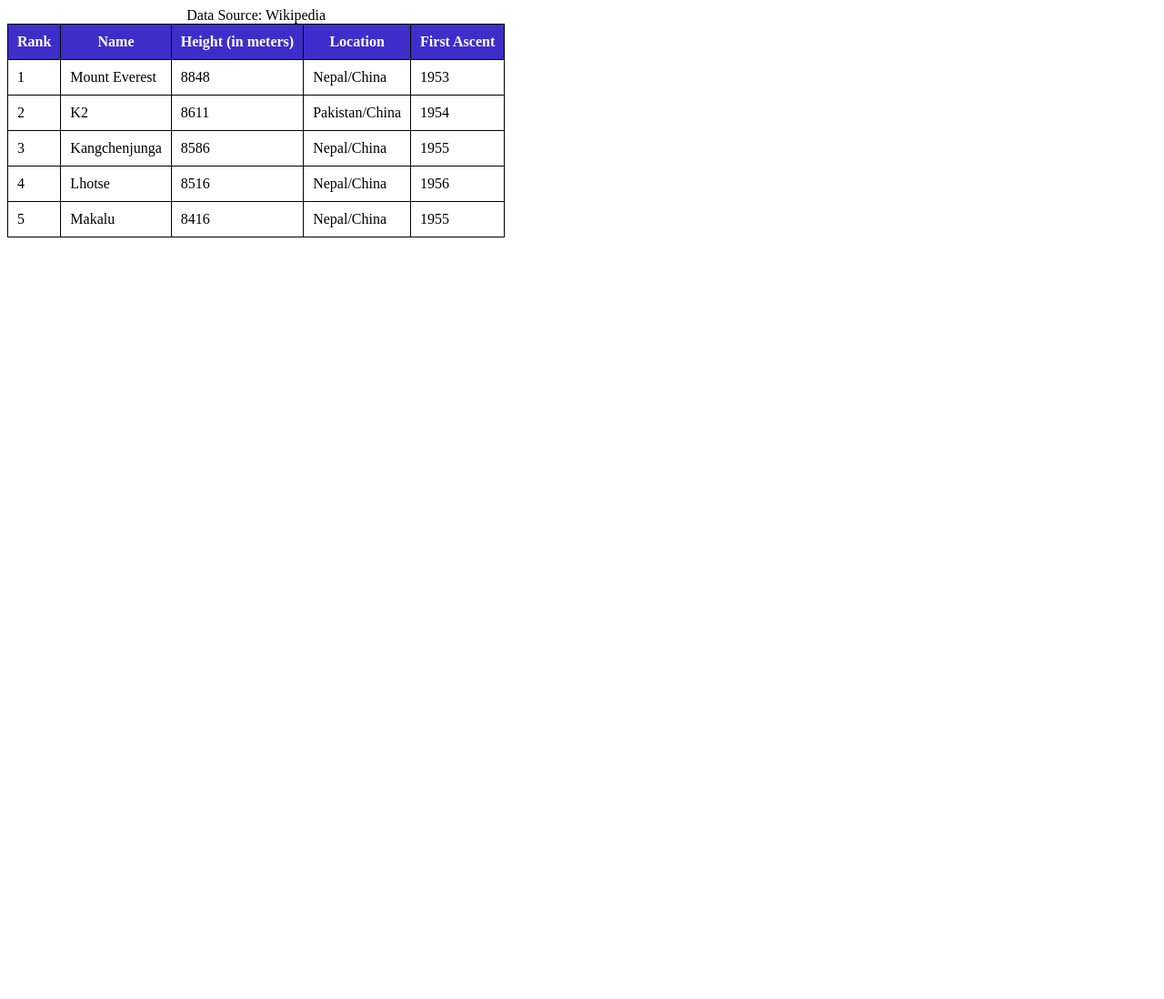
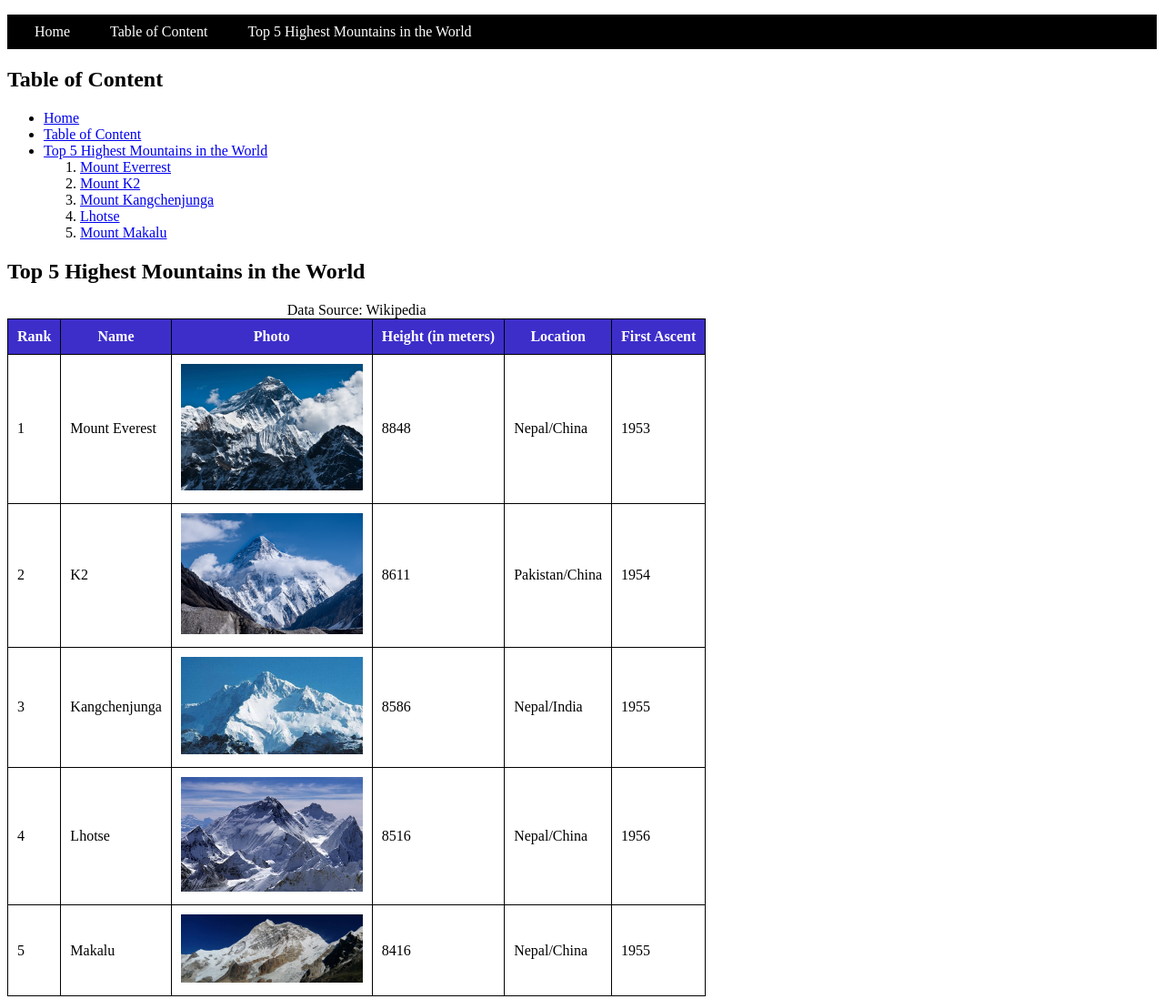
Before and after one commit to sintimmisa/HTMLCSS---Assigment-3, a plain HTML site: page index.html in a window 1280 px wide. Shown: the whole page at 91% size. Before the commit the page ends 800 px from the top, so only its background shows below. Drawn offline with Linux system fonts and the light colour scheme.

Commit message:
Created Bookmark Links

```diff
--- a/index.html
+++ b/index.html
@@ -20,56 +20,120 @@
             background-color:rgba(40, 23, 196, 0.897);
             color:white;
         }
+        nav ul{
+            list-style-type: none;
+            background: black;
+            padding: 10px;
+
+
+        }
+        nav li{
+            display: inline;
+
+
+        }
+        nav li a{
+            text-decoration: none;
+            color:white;
+            padding: 10px 20px;
+
+        }
     </style>
 </head>
 <body>
+
+    <header>
+        <nav>
+            <ul>
+                <li><a href="#">Home</a></li>
+                <li><a href="#table-of-content">Table of Content</a></li>
+                <li><a href="#top-5-hightest-mountings">Top 5 Highest Mountains in the World</a></li>
+            </ul>
+        </nav>
+    </header>
+    <main>
+
+        <!--Table of content -->
+        <section id="table-of-content">
+            <h2>Table of Content</h2>
+            <ul>
+                <li><a href="#">Home</a></li>
+                <li><a href="#table-of-content">Table of Content</a></li>
+                <li><a href="#top-5-hightest-mountings">Top 5 Highest Mountains in the World</a></li>
+                    <ol>
+                        <li type=""><a href="#mount-everest">Mount Everrest<a></li>
+                        <li type=""><a href="#k2">Mount K2<a></li>
+                        <li type=""><a href="#mount-kangchenjunga">Mount Kangchenjunga<a></li>
+                        <li type=""><a href="#mount-lhotse">Lhotse<a></li>
+                        <li type=""><a href="#mount-makalu">Mount Makalu<a></li>
+
+                    </ol>
+            </ul>
+
+        </section>
+
+        <!--Top 5 Mounting inthe World-->
+        <section id="top-5-hightest-mountings">
+            <h2>Top 5 Highest Mountains in the World</h2>
             <table title="Top 5 Highest Mountains in the World">
                 <caption>Data Source: Wikipedia</caption>
                 <tr>
                     <th>Rank</th>
                     <th>Name</th>
+                    <th>Photo</th>
                     <th>Height (in meters)</th>
                     <th>Location</th>
                     <th>First Ascent</th>
                 </tr>
-        <tr>
+                <tr id="mount-everest">
                     <td>1</td>
                     <td>Mount Everest</td>
+                    <td><img width= "200px" src="./images/Mount-Everest.webp" alt="Photo of Mount Everest in Nepal/China" title="Mount Everest"></td>
                     <td>8848</td>
                     <td>Nepal/China</td>
                     <td>1953</td>
                 </tr>
-        <tr>
+                <tr id="#k2">
                     <td>2</td>
                     <td>K2</td>
+                    <td><img width= "200" src="./images/k2.jpeg" alt="Photo of Mount K2 in Parkistan" title="Mount K2 in Pakistan/China"></td>
                     <td>8611</td>
                     <td>Pakistan/China</td>
                     <td>1954</td>
                 </tr>
 
-        <tr>
+                <tr id="#mount-kangchenjunga">
                     <td>3</td>
                     <td>Kangchenjunga</td>
+                    <td><img width= "200" src="./images/Mount-Kanchenjunga.jpeg" alt="Photo of Mount Kangchenjunga in nepal/china" title="Mount Kangchenjunga in Nepal/China"></td>
                     <td>8586</td>
-            <td>Nepal/China</td>
+                    <td>Nepal/India</td>
                     <td>1955</td>
                 </tr>
 
-        <tr>
+                <tr id="#mount-lhotse">
                     <td>4</td>
                     <td>Lhotse</td>
+                    <td><img width= "200" src="./images/mount_lhotse_expedition_146787569278.jpeg" alt="Photo of Mount Lhotse in Neapal /China" title="Mount K2 in Lhotse in Nepal China"></td>
                     <td>8516</td>
                     <td>Nepal/China</td>
                     <td>1956</td>
                 </tr>
 
-        <tr>
+                <tr id="#mount-makalu">
                     <td>5</td>
                     <td>Makalu</td>
+                    <td><img width= "200" src="./images/makalu-expedition-fix-departure.jpeg" alt="Photo of Mount Makalu in Parkistan" title="Mount Makalu in Pakistan/China"></td>
                     <td>8416</td>
                     <td>Nepal/China</td>
                     <td>1955</td>
                 </tr>
             </table>
+
+        </section>
+
+
+    </main>
+
 </body>
 </html>
```
Also changed, not shown: images/Mount-Everest.webp (added), images/Mount-Kanchenjunga.jpeg (added), images/k2.jpeg (added), images/makalu-expedition-fix-departure.jpeg (added), images/mount_lhotse_expedition_146787569278.jpeg (added). Lines whose indentation alone changed are shown as unchanged.
